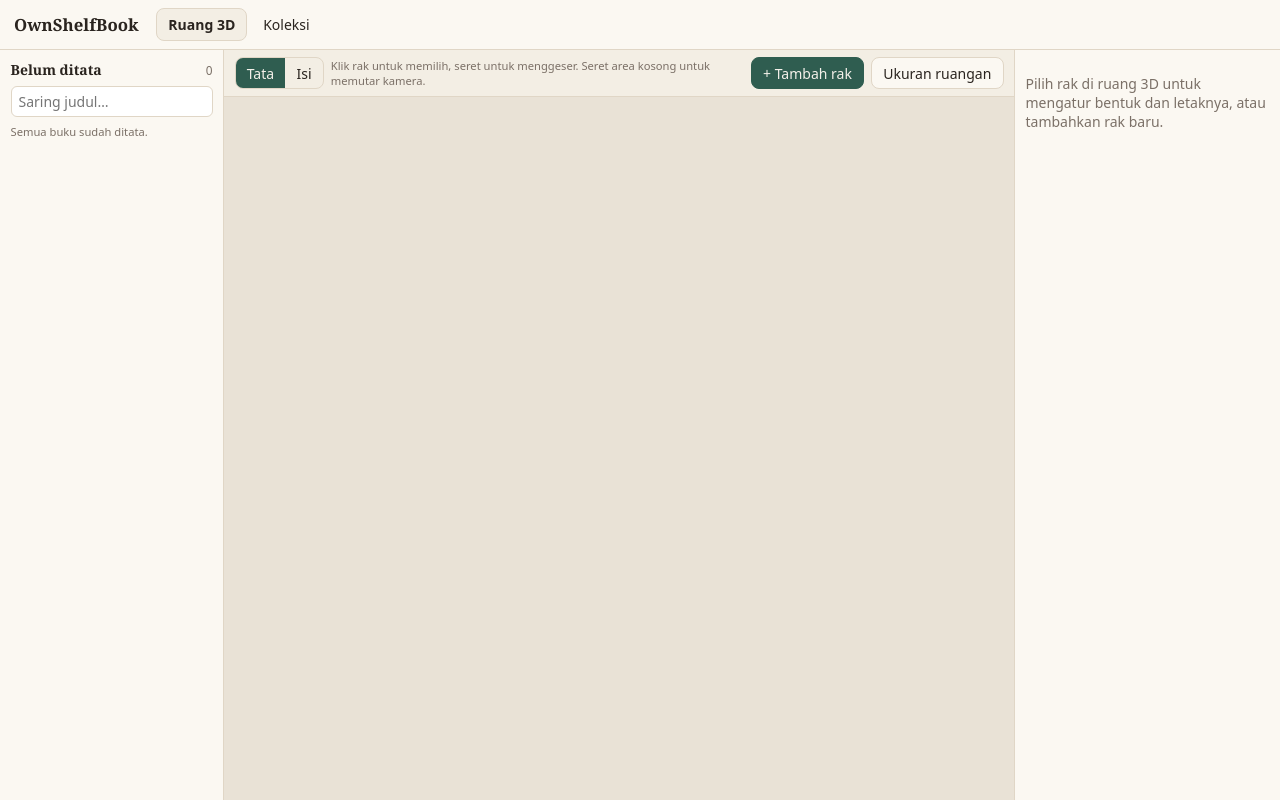
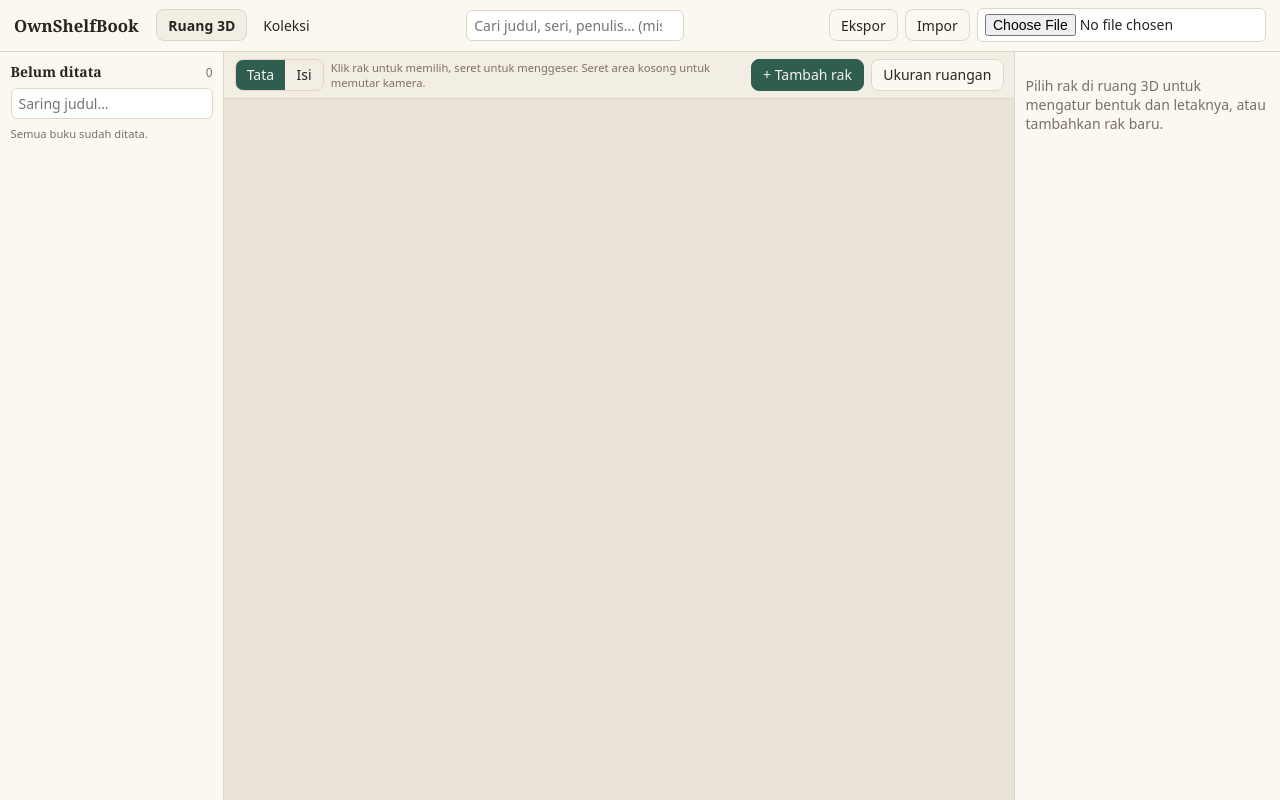
Before and after one commit to ArloDel/ownshelfbook, a React (Vite) app: page / in a window 1280 px wide. Built offline with nearby package versions, Linux system fonts and the light colour scheme.

Commit message:
feat: search and backup buttons in the top bar

```diff
--- a/src/ui/App.tsx
+++ b/src/ui/App.tsx
@@ -1,17 +1,18 @@
-import { useEffect, type ReactNode } from 'react';
+import { useEffect } from 'react';
 import { requestPersistentStorage } from '../persistence/repo';
 import { useDataStore } from '../store/dataStore';
 import { useUiStore, type Page } from '../store/uiStore';
+import { BackupButtons } from './BackupButtons';
 import { CollectionPage } from './collection/CollectionPage';
 import { RoomPage } from './room/RoomPage';
+import { SearchBox } from './SearchBox';
 
 const TABS: { page: Page; label: string }[] = [
   { page: 'room', label: 'Ruang 3D' },
   { page: 'collection', label: 'Koleksi' },
 ];
 
-/** Slots filled by later features (search, backup buttons). */
-export function App({ search, backup }: { search?: ReactNode; backup?: ReactNode }) {
+export function App() {
   const loaded = useDataStore((s) => s.loaded);
   const hydrate = useDataStore((s) => s.hydrate);
   const page = useUiStore((s) => s.page);
@@ -41,8 +42,10 @@ export function App({ search, backup }: { search?: ReactNode; backup?: ReactNode
             </button>
           ))}
         </nav>
-        <div className="topbar-search">{search}</div>
-        <div className="row">{backup}</div>
+        <div className="topbar-search">
+          <SearchBox />
+        </div>
+        <BackupButtons />
       </header>
       <main className={`page page-${page}`}>{page === 'room' ? <RoomPage /> : <CollectionPage />}</main>
     </div>
```
